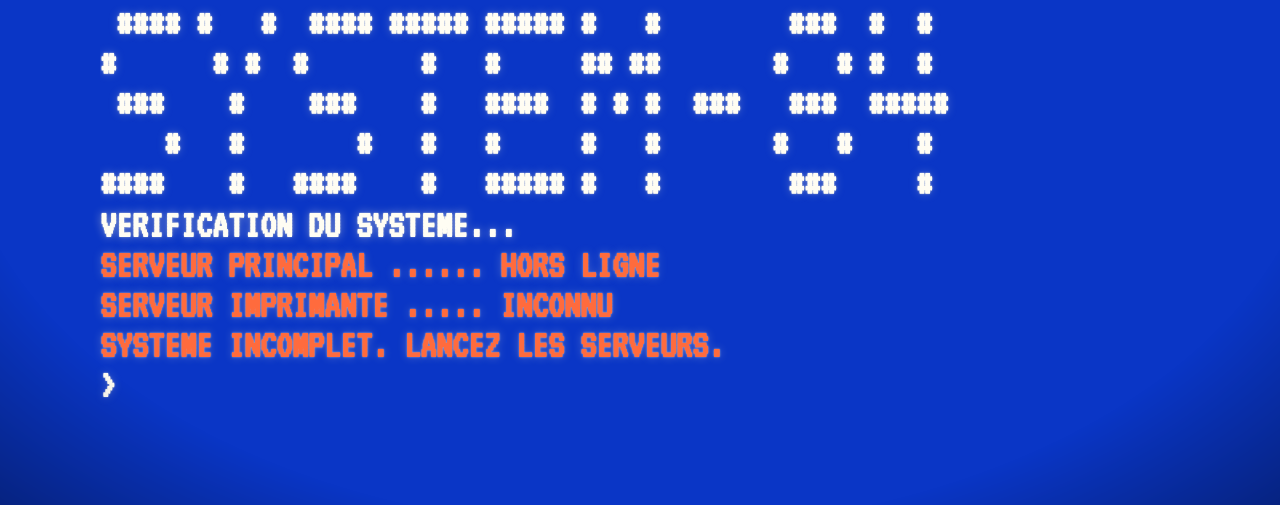
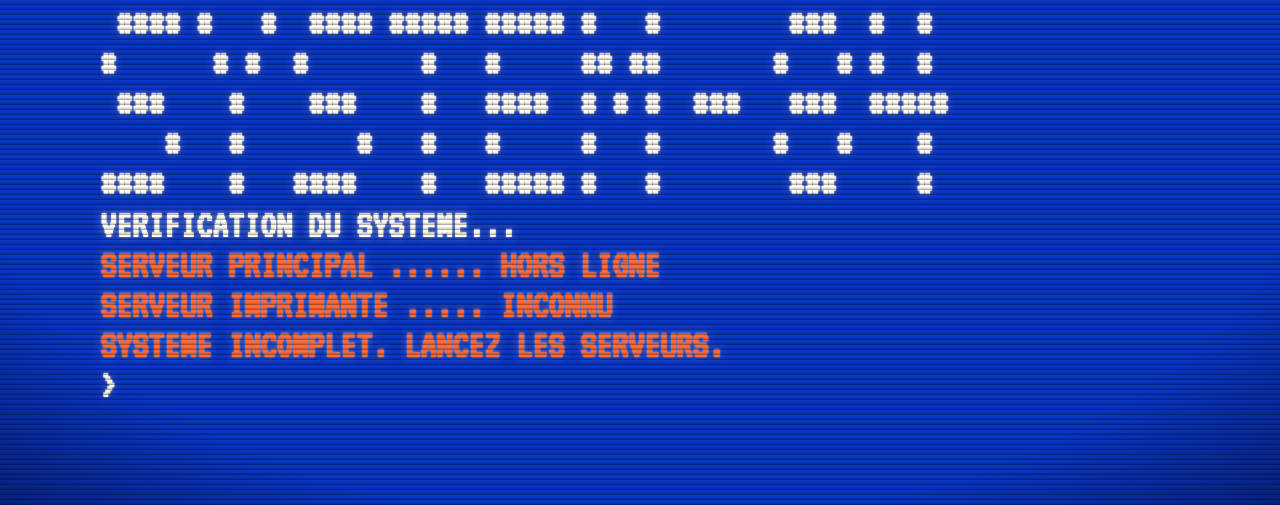
Before and after one commit to YoanBonjour/Retro-IA, a website built with Parcel: page src/index.html in a window 1280 px wide. Shown: the part 295-800 px from the top of the page. Built offline with nearby package versions, Linux system fonts and the light colour scheme; files whose address does not match are found by name.

Commit message:
add auto build

```diff
--- a/package.json
+++ b/package.json
@@ -9,6 +9,8 @@
     "build": "npm run clean:output && parcel build src/index.html --public-url '.' --no-cache",
     "api": "node --watch --env-file=.env server.mjs",
     "printer": "node --watch printer-server.mjs",
+    "preview": "serve dist -l 1234",
+    "start:kiosk": "concurrently -n PAGE,API,PRINTER -c green,cyan,yellow npm:preview npm:api npm:printer",
     "start:all": "concurrently -n PAGE,API,PRINTER -c green,cyan,yellow npm:dev npm:api npm:printer"
   },
   "repository": {
@@ -41,6 +43,7 @@
     "posthtml-include": "^2.0.1",
     "posthtml-inline-svg": "^0.2.0",
     "rimraf": "^6.0.1",
-    "sass": "^1.69.5"
+    "sass": "^1.69.5",
+    "serve": "^14.2.8"
   }
 }
--- a/src/index.html
+++ b/src/index.html
@@ -16,6 +16,7 @@
     <main class="terminal">
       <!-- <h1>Terminal</h1> -->
       <div class="crt" aria-hidden="true"></div>
+      <div class="crt-tube" aria-hidden="true"></div>
       <div id="statusbar" class="terminal__status">VERIFICATION...</div>
       <div id="log" class="terminal__log"></div>
       <div class="terminal__line">
```
Also changed, not shown: 1 other file.
